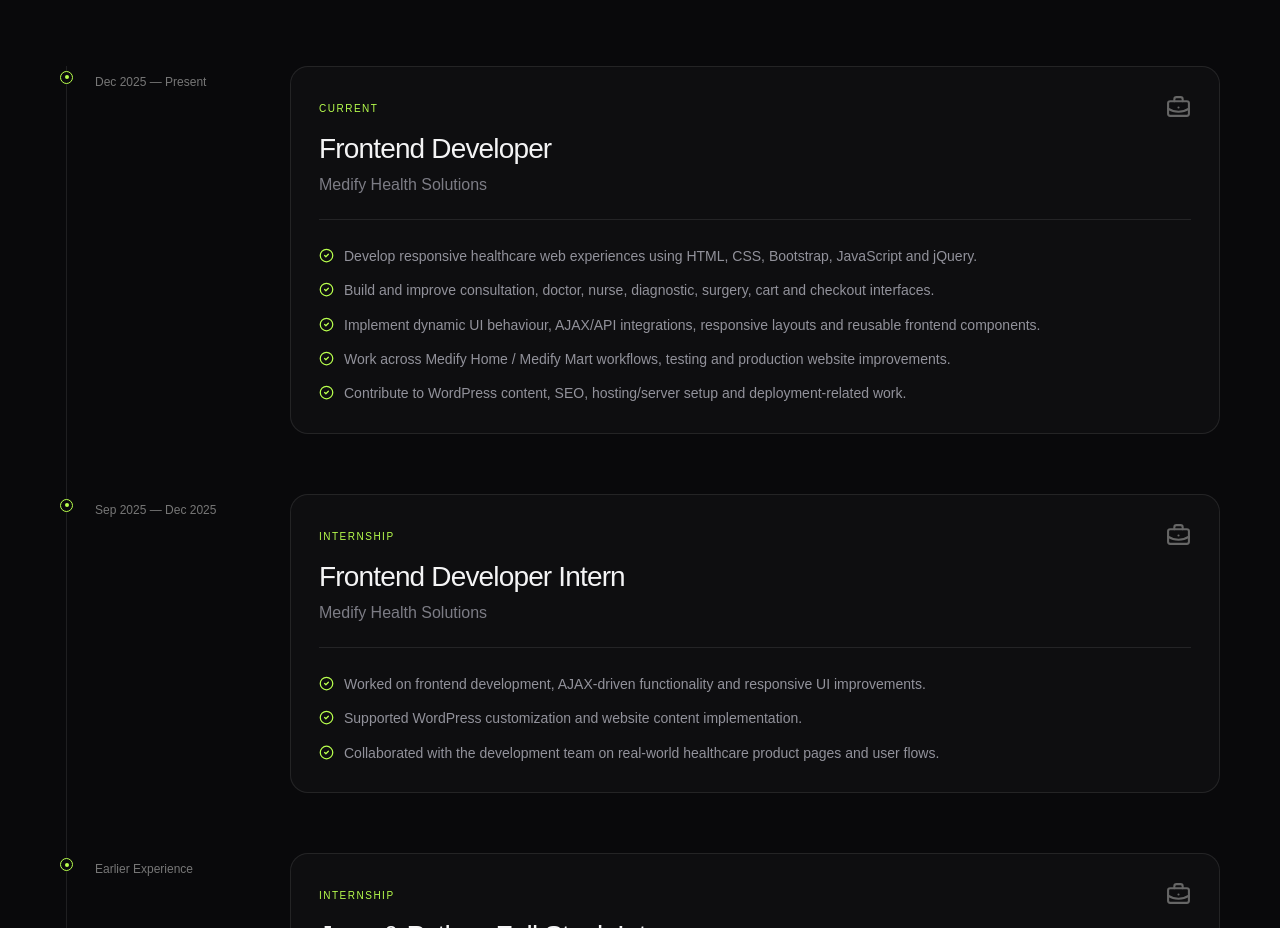
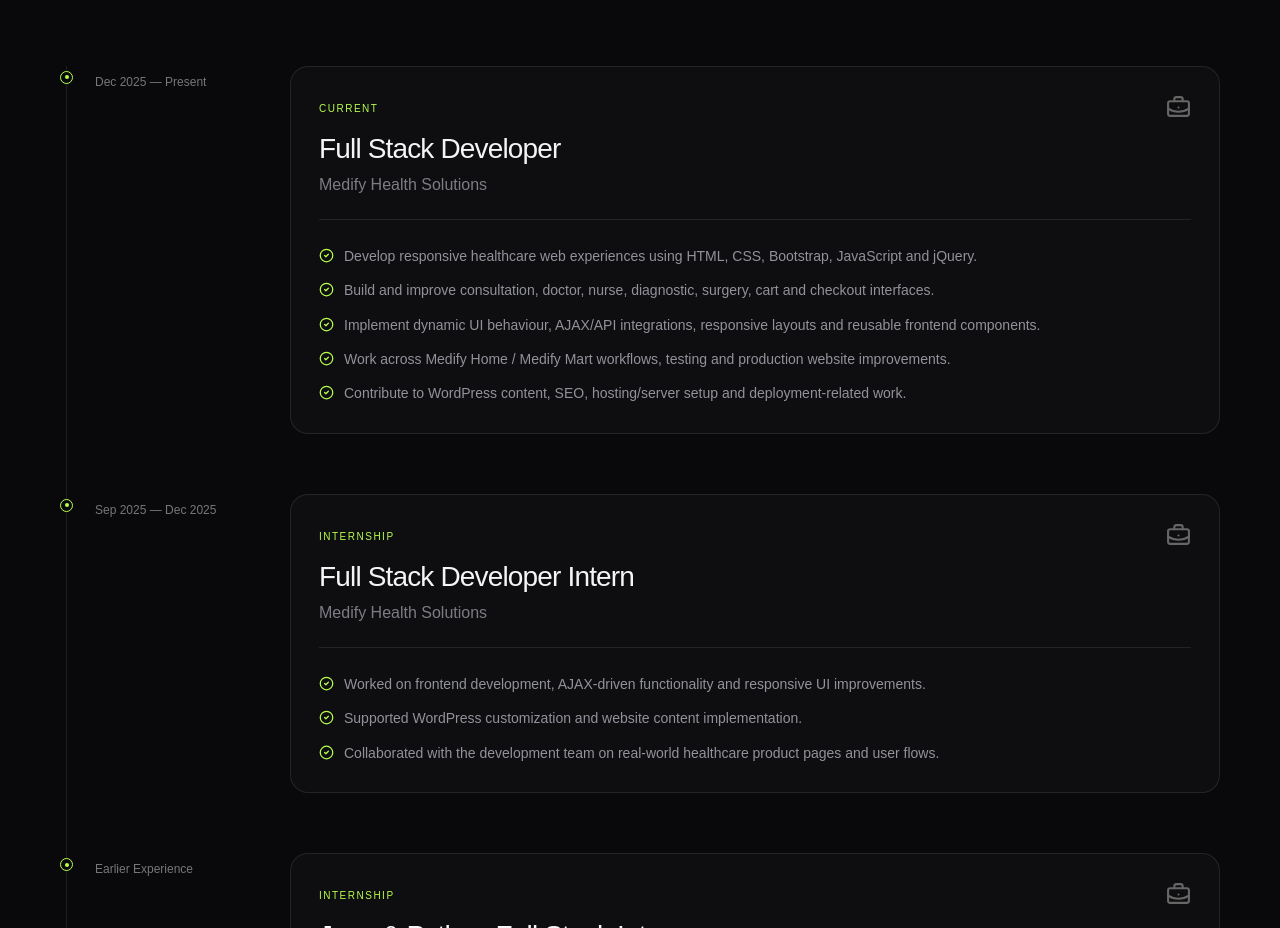
Before and after one commit to dbhanuprakashd1-design/bhanu-prakash-portfolio, a Next.js app: page / in a window 1280 px wide. Shown: the part 3180-4108 px from the top of the page. Built offline with nearby package versions, Linux system fonts and the light colour scheme.

Commit message:
Update roles in PortfolioClient component

```diff
--- a/components/PortfolioClient.tsx
+++ b/components/PortfolioClient.tsx
@@ -32,7 +32,7 @@
 const experience = [
   {
     company: "Medify Health Solutions",
-    role: "Frontend Developer",
+    role: "Full Stack Developer",
     period: "Dec 2025 — Present",
     tag: "Current",
     points: [
@@ -45,7 +45,7 @@
   },
   {
     company: "Medify Health Solutions",
-    role: "Frontend Developer Intern",
+    role: "Full Stack Developer Intern",
     period: "Sep 2025 — Dec 2025",
     tag: "Internship",
     points: [
```
